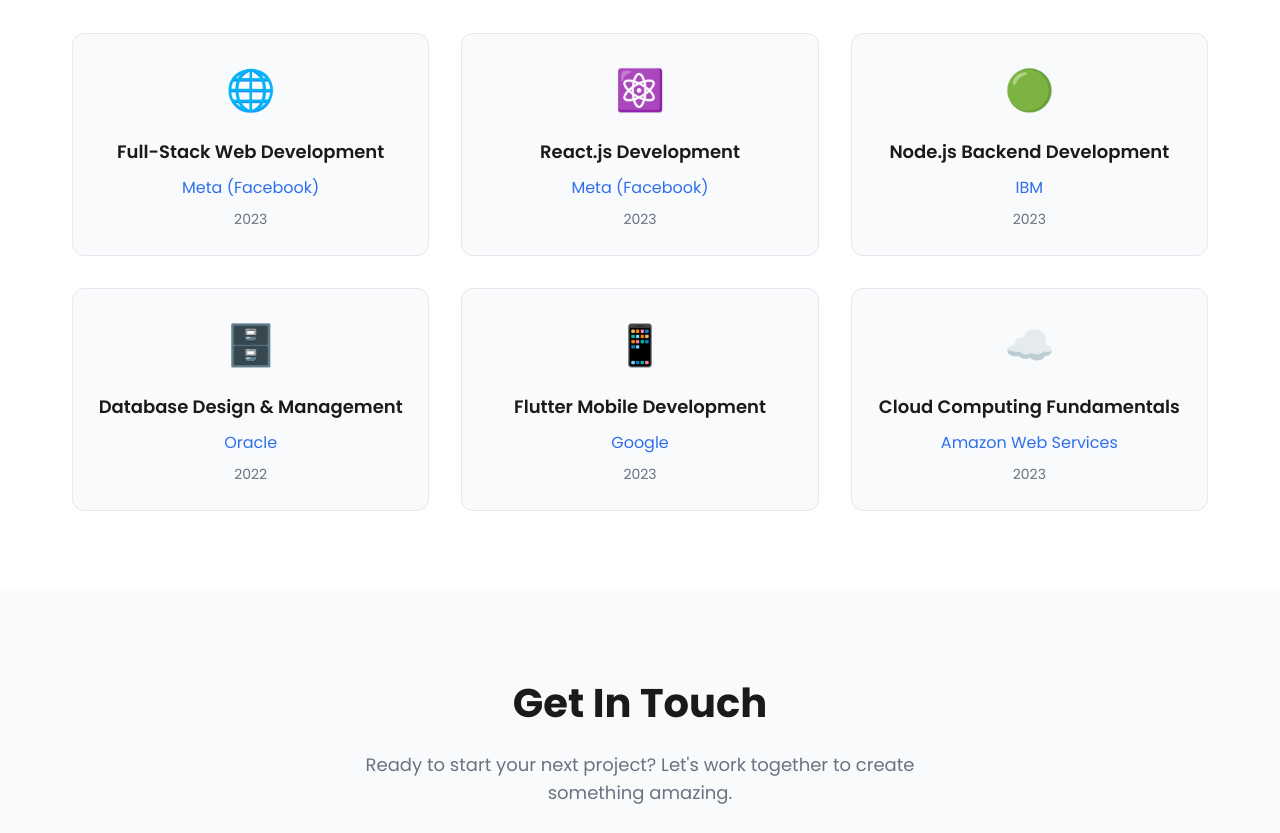
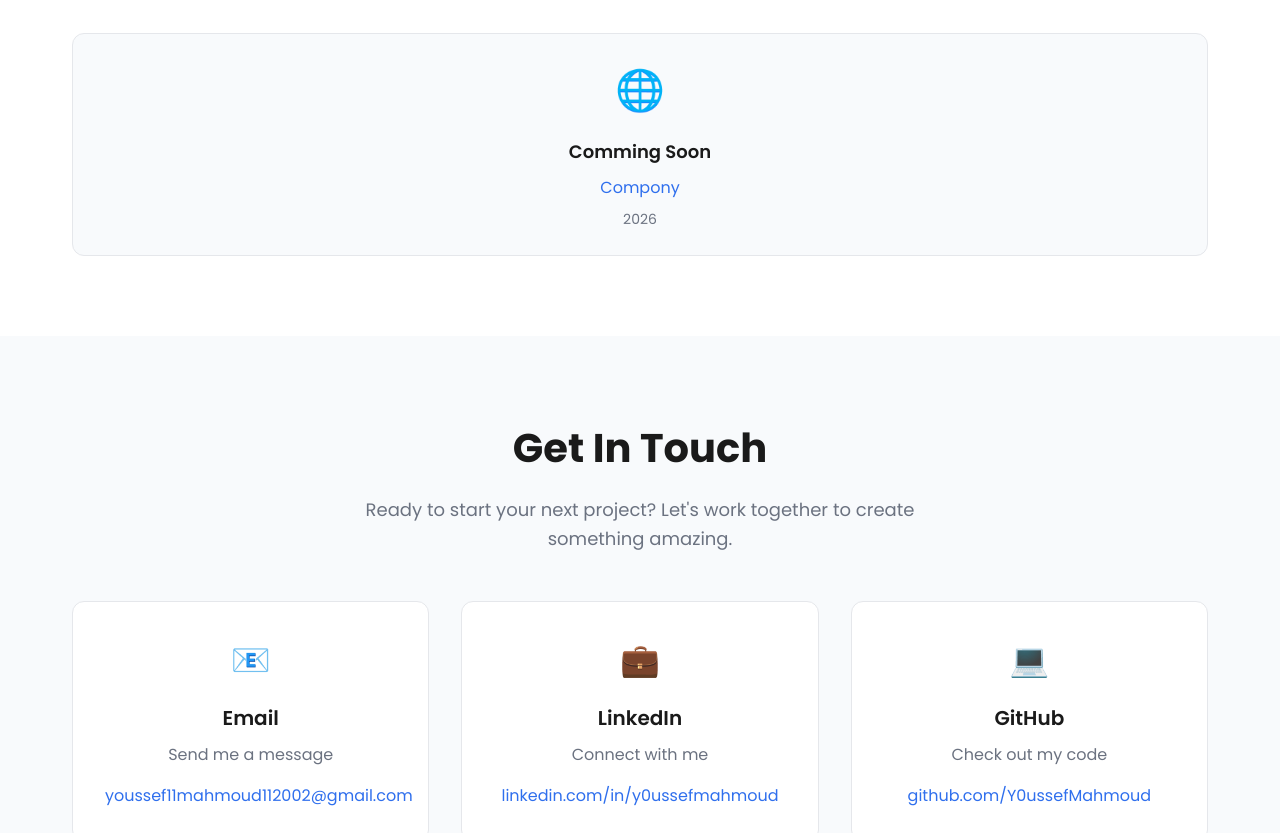
Before and after one commit to y0ussefmahmoud/Portfolio, a React (Create React App) app: page / in a window 1280 px wide. Shown: the part 5940-6773 px from the top of the page. Built offline with nearby package versions, Linux system fonts and the light colour scheme.

Commit message:
updates..

```diff
--- a/src/components/Education/Education-simple.tsx
+++ b/src/components/Education/Education-simple.tsx
@@ -265,6 +265,13 @@
 
   const certifications = [
     {
+      name: "Comming Soon",
+      issuer: "Compony",
+      date: "2026",
+      icon: "🌐"
+    }
+    /*
+    ,{
       name: "Full-Stack Web Development",
       issuer: "Meta (Facebook)",
       date: "2023",
@@ -299,7 +306,7 @@
       issuer: "Amazon Web Services",
       date: "2023",
       icon: "☁️"
-    }
+    }*/
   ];
 
   return (
```
